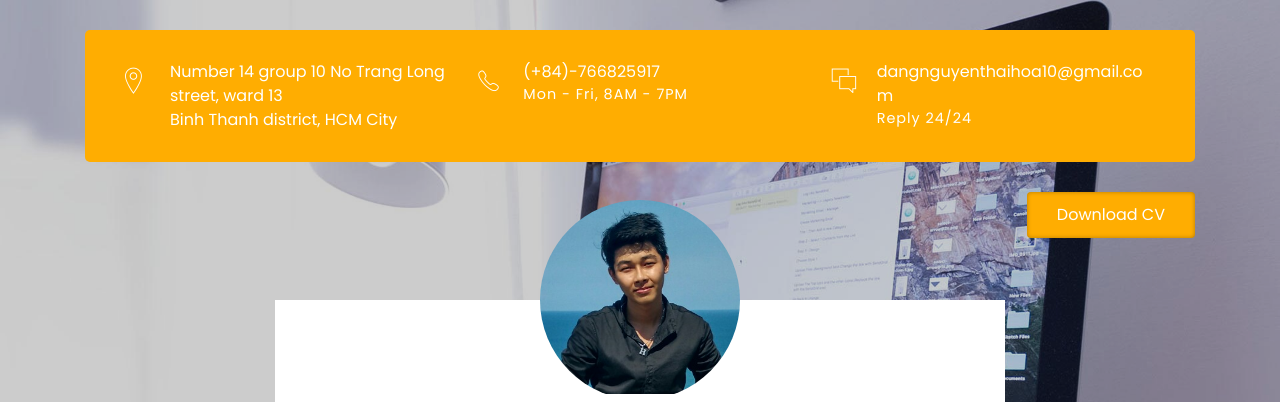
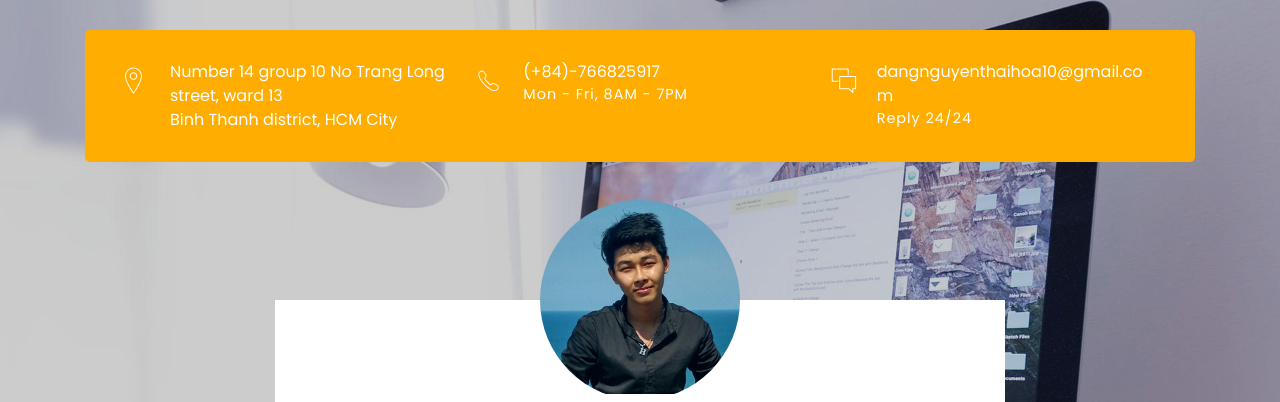
Before and after one commit to ThaihoaDangnguyen/thaihoadangnguyen.github.io, a plain HTML site: page index.html in a window 1280 px wide. Shown: the top 402 px of the page. Drawn offline with Linux system fonts and the light colour scheme; files whose address does not match are found by name.

Commit message:
Update index.html

```diff
--- a/index.html
+++ b/index.html
@@ -62,7 +62,7 @@
 				</div><!-- row -->
 			</div><!-- heading-wrapper -->
 
-			<a class="downlad-btn" href="#">Download CV</a>
+
 		</div><!-- container -->
 	</header>
 
```
